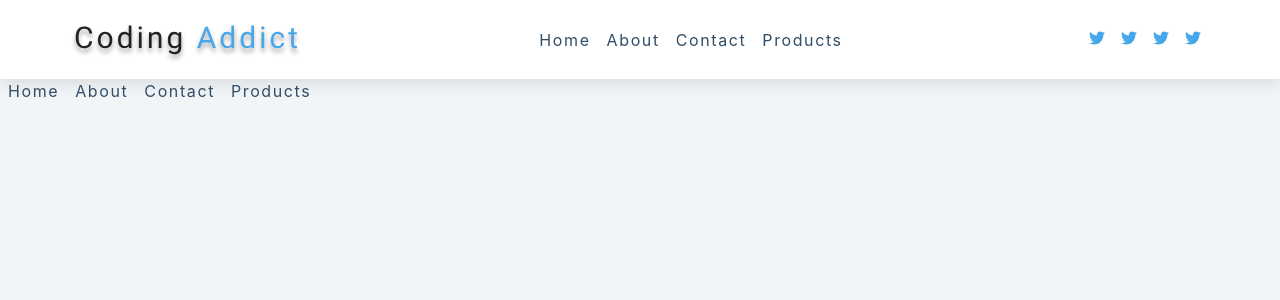
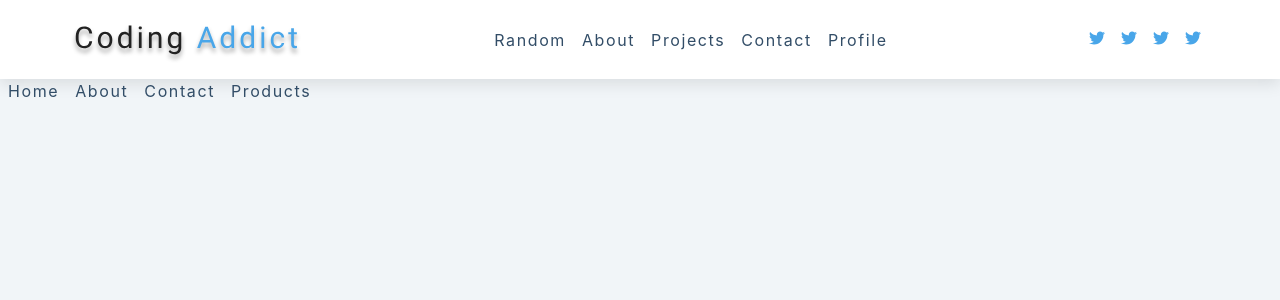
Before and after one commit to MarcoRosselDev/react-16-navbar, a React (Create React App) app: page / in a window 1280 px wide. Shown: the top 300 px of the page. Built offline with nearby package versions, Linux system fonts and the light colour scheme.

Commit message:
map links from data

```diff
--- a/src/Navbar.js
+++ b/src/Navbar.js
@@ -15,18 +15,14 @@ const Navbar = () => {
         </div>
         <div className="links-container show-container">
           <ul className="links">
-            <li>
-              <a href="#">home</a>
-            </li>
-            <li>
-              <a href="#">about</a>
-            </li>
-            <li>
-              <a href="#">contact</a>
-            </li>
-            <li>
-              <a href="#">products</a>
-            </li>
+            {links.map((link) => {
+              const { id, url, text } = link;
+              return (
+                <li key={id}>
+                  <a href={url}>{text}</a>
+                </li>
+              );
+            })}
           </ul>
         </div>
         <ul className="social-icons">
```
